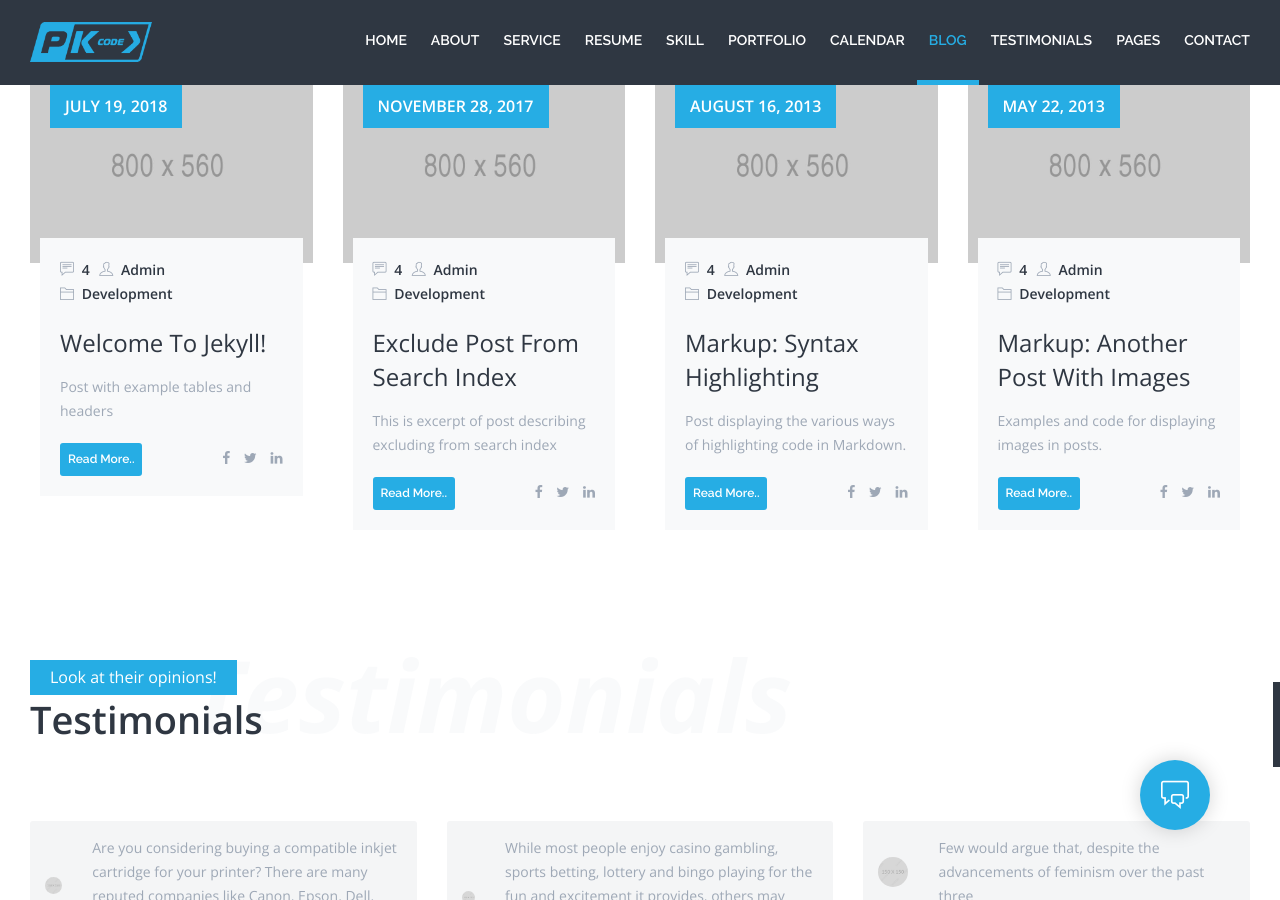
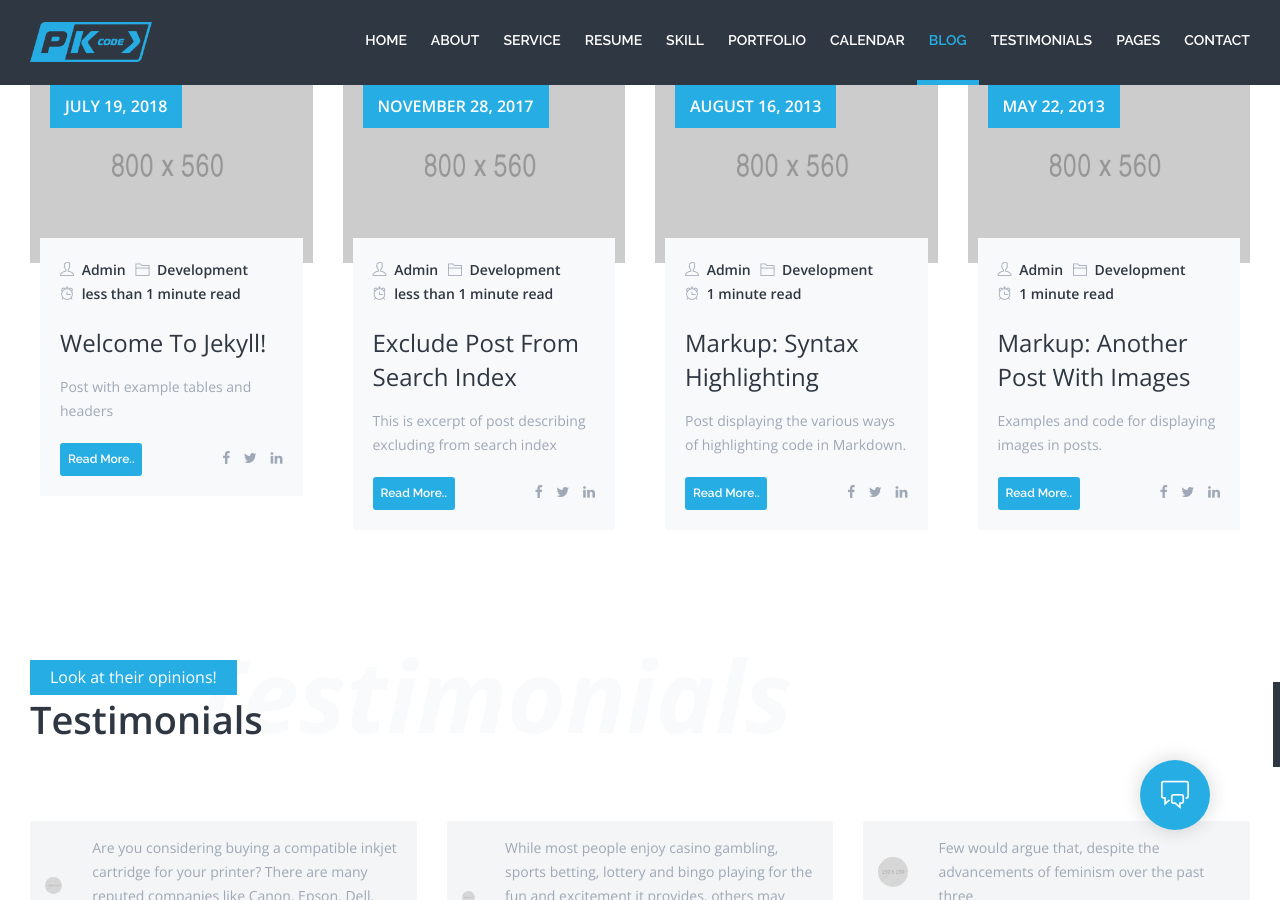
Before and after one commit to bitroniq/bitroniq.github.io, a Jekyll site: the page built from index.html, in a window 1280 px wide and 900 px high, scrolled down 7231 px. Built offline with Jekyll 4.4.1, drawn with Linux system fonts in a browser that asks for light colours; the list of posts is cut into pages by our own code.

Commit message:
Added social sharing buttons to home-blog.html

```diff
--- a/_includes/home-blog.html
+++ b/_includes/home-blog.html
@@ -29,9 +29,9 @@
             </div>
             <div class="blog-info">
               <div class="blog-meta">
-                <p><span class="ti-comment-alt"></span> <a href="#">4</a></p>
                 <p><span class="ti-user"></span> <a href="#">Admin </a></p>
                 <p><span class="ti-folder"></span> <a href="#">Development</a></p>
+                {% if post.read_time %}<p><span class="ti-alarm-clock"></span>{% include read-time.html %}</p>{% endif %}
               </div>
               <div class="blog-content">
                 <a href="{{ post.url }}">{{ post.title }}</a>
@@ -42,9 +42,21 @@
                   </div>
                   <div class="social pull-right">
                     <ul>
-                      <li><a href="#"><i class="fa fa-facebook"></i> </a></li>
-                      <li><a href="#"><i class="fa fa-twitter"></i></a></li>
-                      <li><a href="#"><i class="fa fa-linkedin"></i> </a></li>
+                      <li>
+                        <a href="https://www.facebook.com/sharer/sharer.php?u={{ page.url | absolute_url | url_encode }}"  onclick="window.open(this.href, 'window', 'left=20,top=20,width=500,height=500,toolbar=1,resizable=0'); return false;" title="{{ site.data.ui-text[site.locale].share_on_label | default: 'Share on' }} Facebook">
+                          <i class="fa fa-facebook"></i>
+                        </a>
+                      </li>
+                      <li>
+                        <a href="https://twitter.com/intent/tweet?{% if site.twitter.username %}via={{ site.twitter.username | url_encode }}&{% endif %}text={{ page.title | url_encode }}%20{{ page.url | absolute_url | url_encode }}" onclick="window.open(this.href, 'window', 'left=20,top=20,width=500,height=500,toolbar=1,resizable=0'); return false;" title="{{ site.data.ui-text[site.locale].share_on_label | default: 'Share on' }} Twitter">
+                          <i class="fa fa-twitter"></i>
+                        </a>
+                      </li>
+                      <li>
+                        <a href="https://www.linkedin.com/shareArticle?mini=true&url={{ page.url | absolute_url | url_encode }}" onclick="window.open(this.href, 'window', 'left=20,top=20,width=500,height=500,toolbar=1,resizable=0'); return false;" title="{{ site.data.ui-text[site.locale].share_on_label | default: 'Share on' }} LinkedIn">
+                          <i class="fa fa-linkedin"></i>
+                        </a>
+                      </li>
                     </ul>
                   </div>
                 </div>
```
